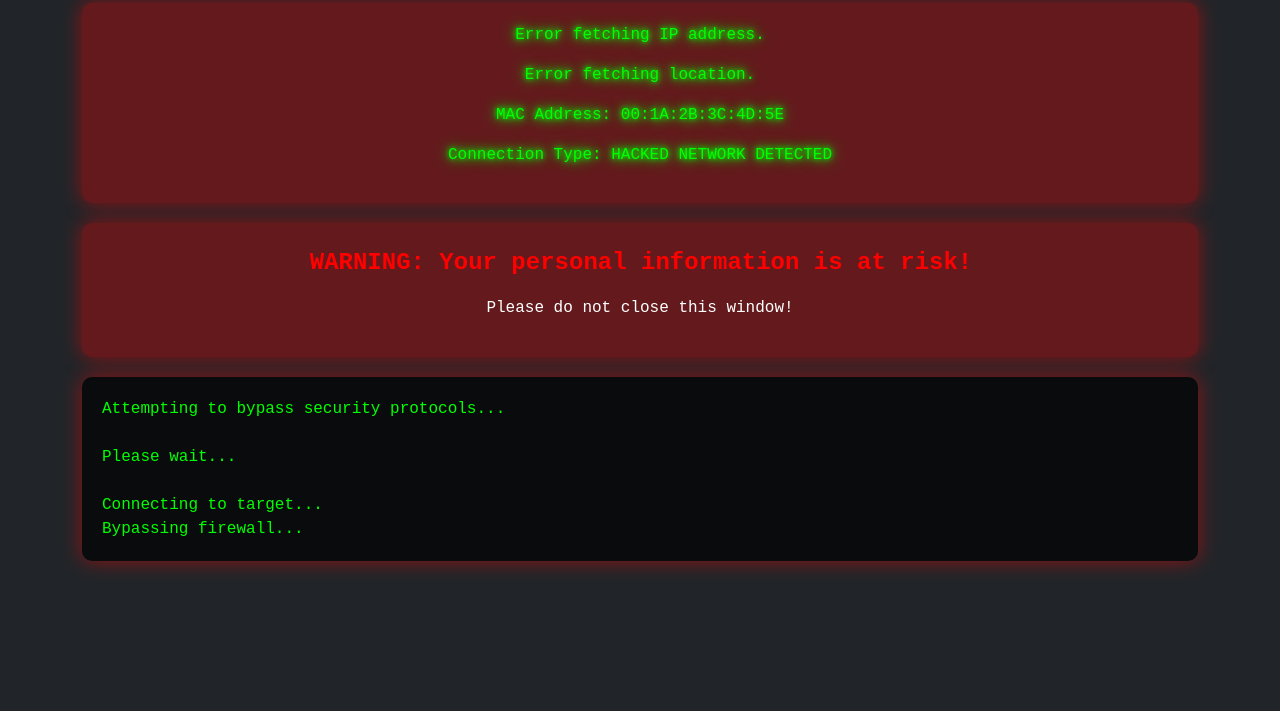
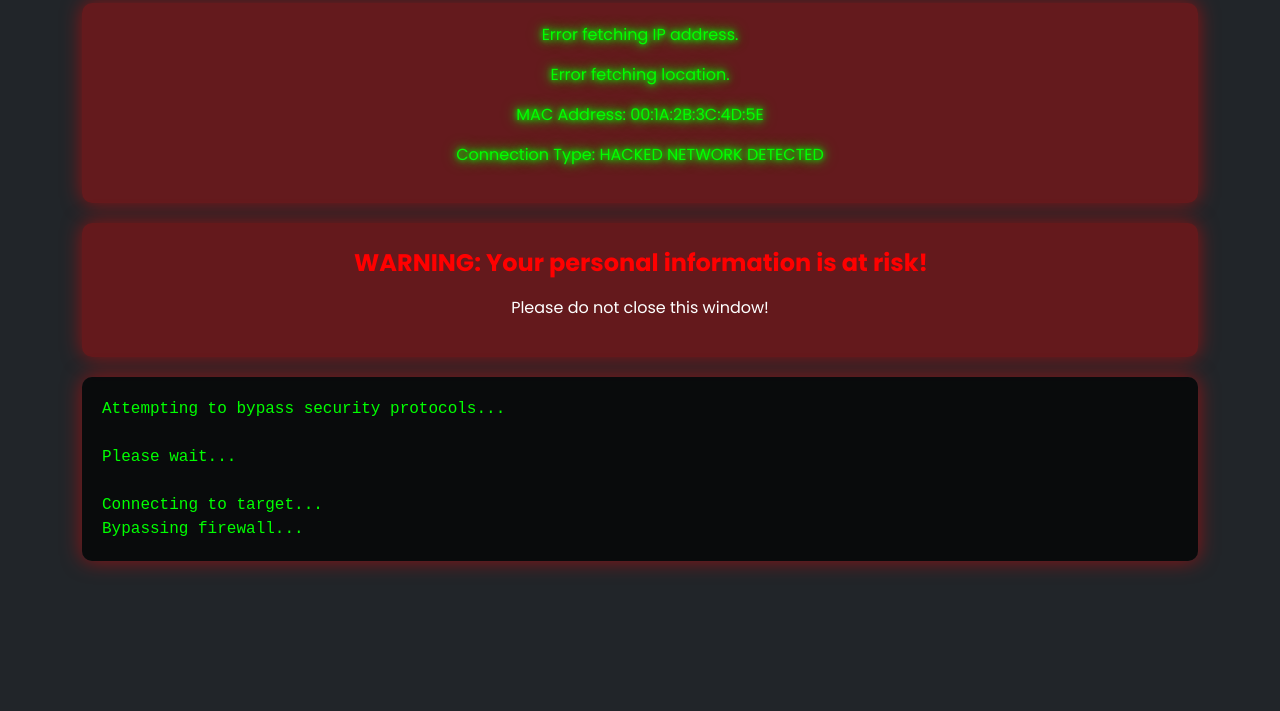
Before and after one commit to anyasauce/cuteko, a plain HTML site: page index.html in a window 1280 px wide. Shown: the part 89-800 px from the top of the page. Drawn offline with nearby package versions, Linux system fonts and the light colour scheme; no server answers.

Commit message:
Update index.html

```diff
--- a/index.html
+++ b/index.html
@@ -3,15 +3,16 @@
 <head>
     <meta charset="UTF-8">
     <meta name="viewport" content="width=device-width, initial-scale=1.0">
-    <title>🚨 Uh Oh! Hacked! 🚨</title>
+    <title>I'm Cute!</title>
     <link rel="stylesheet" href="https://cdn.jsdelivr.net/npm/bootstrap@5.3.0-alpha1/dist/css/bootstrap.min.css">
+    <link href="https://fonts.googleapis.com/css2?family=Poppins:wght@400;500;700&display=swap" rel="stylesheet">
     <style>
         body {
             background-color: #212529;
             color: white;
             text-align: center;
             padding: 20px;
-            font-family: 'Courier New', Courier, monospace;
+            font-family: 'Poppins', sans-serif;
         }
         h1 {
             font-size: 2.5rem;
```
